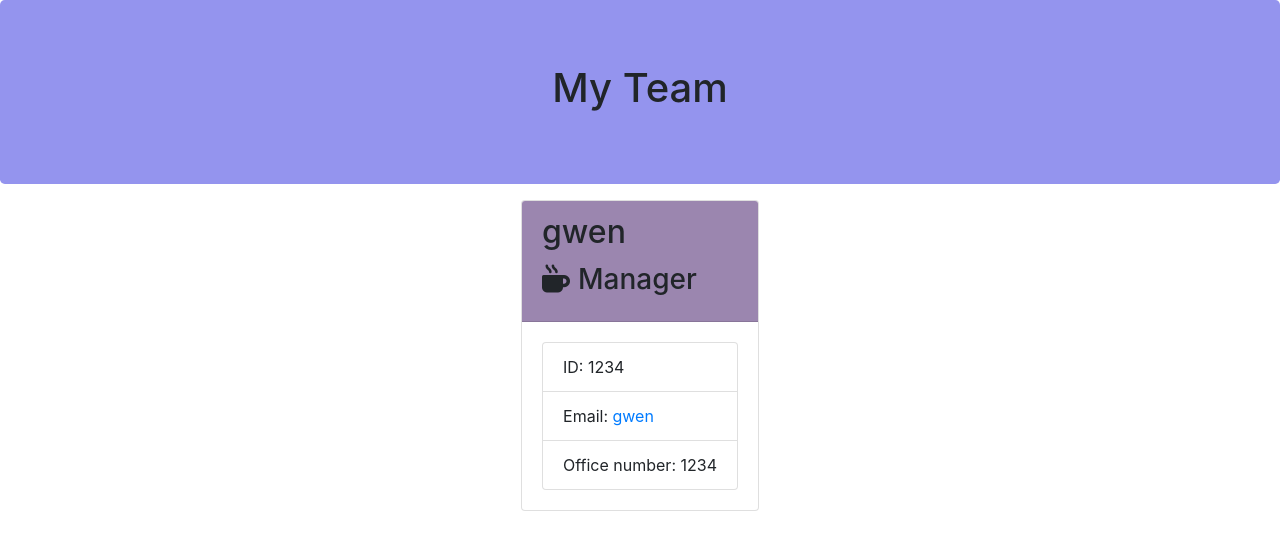
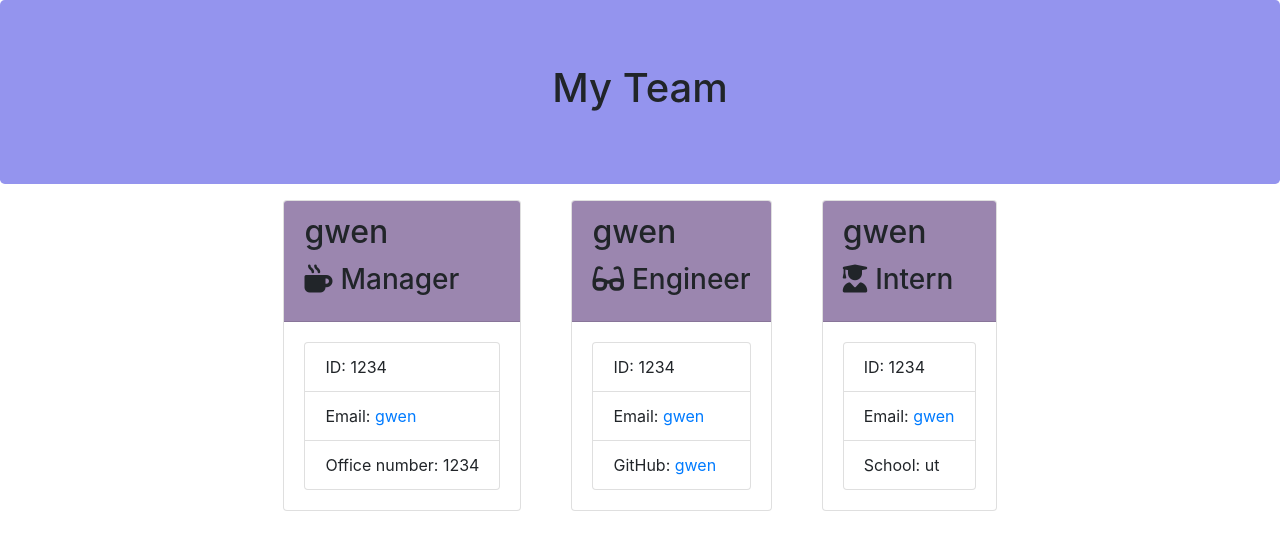
Before and after one commit to gwensanabria/Employee_Summary, a website: page Develop/index.html in a window 1280 px wide. Drawn offline with nearby package versions, Linux system fonts and the light colour scheme.

Commit message:
fix margin on cards

```diff
--- a/Develop/index.html
+++ b/Develop/index.html
@@ -36,6 +36,32 @@
         </ul>
     </div>
 </div>
+<div class="card employee-card">
+    <div class="card-header">
+        <h2 class="card-title">gwen</h2>
+        <h3 class="card-title"><i class="fas fa-glasses mr-2"></i>Engineer</h3>
+    </div>
+    <div class="card-body">
+        <ul class="list-group">
+            <li class="list-group-item">ID: 1234</li>
+            <li class="list-group-item">Email: <a href="mailto:gwen">gwen</a></li>
+            <li class="list-group-item">GitHub: <a href="https://github.com/gwen" target="_blank" rel="noopener noreferrer">gwen</a></li>
+        </ul>
+    </div>
+</div>
+<div class="card employee-card">
+    <div class="card-header">
+        <h2 class="card-title">gwen</h2>
+        <h3 class="card-title"><i class="fas fa-user-graduate mr-2"></i>Intern</h3>
+    </div>
+    <div class="card-body">
+        <ul class="list-group">
+            <li class="list-group-item">ID: 1234</li>
+            <li class="list-group-item">Email: <a href="mailto:gwen">gwen</a></li>
+            <li class="list-group-item">School: ut</li>
+        </ul>
+    </div>
+</div>
 
             </div>
         </div>
--- a/Develop/style.css
+++ b/Develop/style.css
@@ -5,3 +5,7 @@
 .card-header {
     background-color: rgb(155, 134, 175);
 }
+.card {
+    margin-left: 25px;
+    margin-right: 25px;
+}
```
